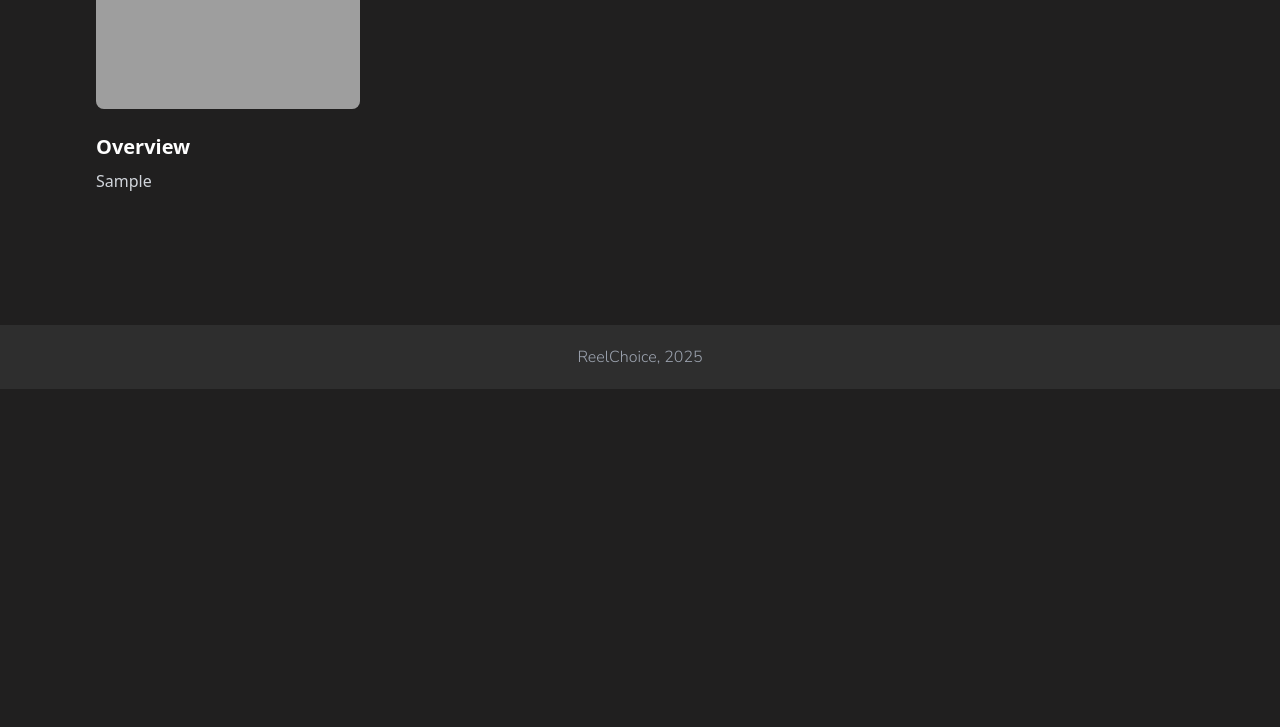
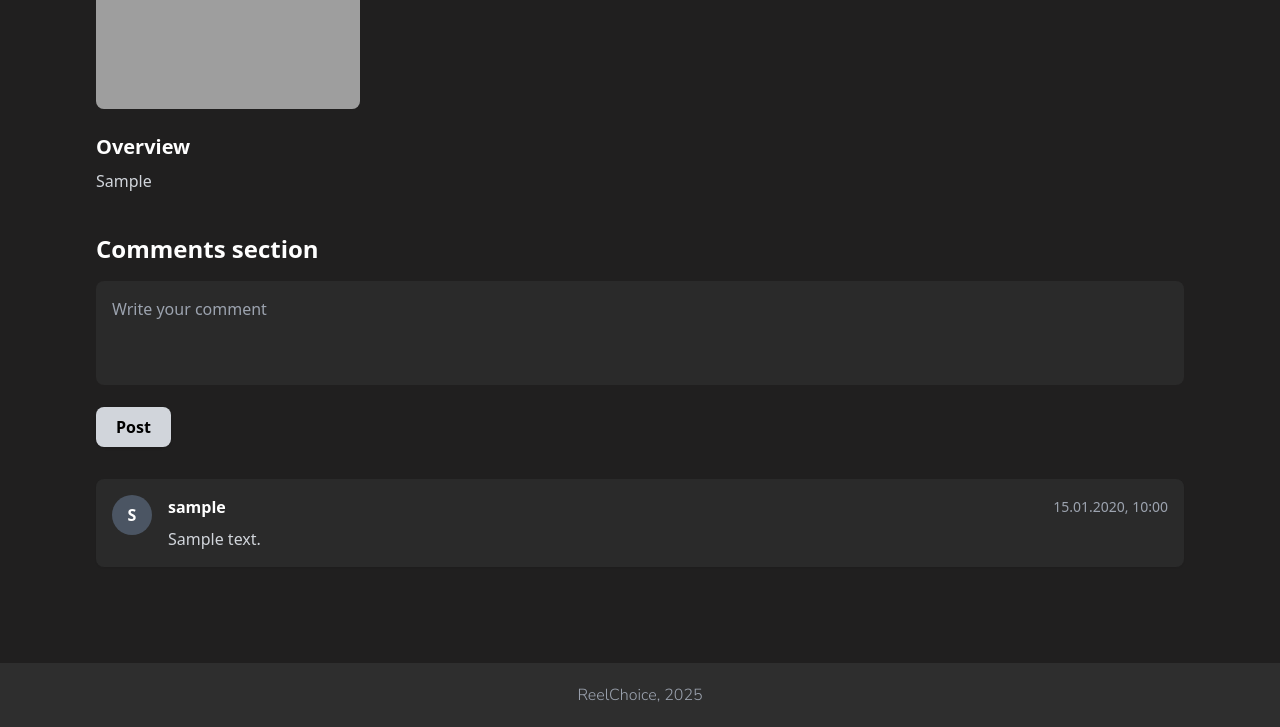
Before and after one commit to kkhrystynaa/ReelChoice, a Django app: page /movie/1/ in a window 1280 px wide. Shown: the part 411-1138 px from the top of the page. Before the commit the page ends 800 px from the top, so only its background shows below. Run offline with Django 5.2, Linux system fonts and the light colour scheme; a user stored in the database is signed in; tables that the repository leaves empty hold one stand-in row (values such as "Sample post"); some libraries are stand-ins or nearby versions; grey boxes are pictures that could not be loaded.

Commit message:
Added Comments Section

```diff
--- /dev/null
+++ b/reelchoice_app/forms.py
@@ -0,0 +1,14 @@
+from django import forms
+from .models import Comment
+
+class CommentForm(forms.ModelForm):
+    class Meta:
+        model = Comment
+        fields = ['content']
+        widgets = {
+            'content': forms.Textarea(attrs={
+                'placeholder': 'Write your comment',
+                'rows': 3,
+                'class': 'w-full p-4 bg-[#2a2a2a] text-white rounded-lg resize-none focus:outline-none focus:ring-2 focus:ring-gray-500'
+            })
+        }
--- a/reelchoice_app/templates/movie_detail.html
+++ b/reelchoice_app/templates/movie_detail.html
@@ -33,10 +33,13 @@
           <div class="items-center gap-2 text-sm mb-4">
             <span class="font-light italic text-lg">
               Year: {{ movie.release_date|date:"Y" }}<br>
-              Duration: {{ movie.runtime }} min</span>
+              Duration: {{ movie.runtime }} min
+            </span>
             <div class="flex items-center">
-              <span class="font-light italic text-lg">Average rating: {{ movie.vote_average|floatformat:1|default:"-" }}</span>
-              <img src="{% static 'images/rating.png' %}" alt="star" class="w-5 h-5 mx-1">
+              <span class="font-light italic text-lg">
+                Average rating: {{ movie.vote_average|floatformat:1|default:"-" }}
+              </span>
+              <img src="{% static 'images/rating.png' %}" alt="star" class="w-5 h-5 mx-1" />
             </div>
           </div>
 
@@ -55,6 +58,53 @@
         <h2 class="text-xl font-semibold mb-2">Overview</h2>
         <p class="text-gray-300">{{ movie.overview }}</p>
       </div>
+
+      <!-- Comments Section -->
+      <div class="mt-10">
+        <h2 class="text-2xl font-semibold mb-4 text-white">Comments section</h2>
+
+        {% if user.is_authenticated %}
+          <form method="post" class="mb-8">
+            {% csrf_token %}
+            <div>
+              {{ form.content }}
+            </div>
+            {% if form_error %}
+              <p class="text-red-400 mt-2">{{ form_error }}</p>
+            {% endif %}
+            <button
+              type="submit"
+              class="mt-4 px-5 py-2 bg-gray-300 text-black rounded-lg hover:bg-[#BA4040] transition font-semibold shadow"
+            >
+              Post
+            </button>
+          </form>
+        {% endif %}
+
+        <!-- Added Comments -->
+        <div class="space-y-6">
+          {% for comment in comments %}
+            <div class="bg-[#2a2a2a] p-4 rounded-lg shadow-sm">
+              <div class="flex items-start gap-4">
+                <div
+                  class="w-10 h-10 bg-gray-600 rounded-full flex items-center justify-center text-white font-bold uppercase"
+                >
+                  {{ comment.user.username|first }}
+                </div>
+                <div class="flex-1">
+                  <div class="flex justify-between items-center">
+                    <span class="font-semibold text-white">{{ comment.user.username }}</span>
+                    <span class="text-sm text-gray-400">{{ comment.created_at|date:"d.m.Y, H:i" }}</span>
+                  </div>
+                  <p class="text-gray-300 mt-2 whitespace-pre-line">{{ comment.content }}</p>
+                </div>
+              </div>
+            </div>
+          {% empty %}
+            <p class="text-gray-500">No comments yet. Be the first to comment!</p>
+          {% endfor %}
+        </div>
+      </div>
     </div>
 
   </main>
--- a/reelchoice_app/views.py
+++ b/reelchoice_app/views.py
@@ -2,11 +2,13 @@ import random
 
 from django.contrib.auth.decorators import login_required
 from django.contrib.auth.forms import UserCreationForm
+from django.core.exceptions import ValidationError
 from django.core.paginator import Paginator
 from django.shortcuts import render, redirect, get_object_or_404
 
+from .forms import CommentForm
 from .models import Movie, Genre, Rating
-from .services import search_movies_by_title, get_user_ratings_data, get_movies_by_genre
+from .services import search_movies_by_title, get_user_ratings_data, get_movies_by_genre, write_comment
 
 
 @login_required
@@ -50,7 +52,6 @@ def home(request):
     return render(request, "home.html", {"sections": sections})
 
 
-
 def authView(request):
     if request.method == "POST":
         form = UserCreationForm(request.POST or None)
@@ -61,12 +62,14 @@ def authView(request):
         form = UserCreationForm()
     return render(request, "registration/signup.html", {"form": form})
 
+
 def search_movies(request):
     query = request.GET.get('q')
     results = []
     if query:
         results = Movie.objects.filter(title__icontains=query)
     return render(request, 'search_results.html', {'query': query, 'movies': results})
+
 
 def ratings_view(request):
     ratings = get_user_ratings_data(request.user)
@@ -85,9 +88,30 @@ def ratings_view(request):
         ]
     return render(request, 'ratings.html', {'ratings': ratings})
 
+
 def movie_details_view(request, movie_id):
-    movie = get_object_or_404(Movie.objects.prefetch_related("genres", "companies", "countries"), id=movie_id)
-    return render(request, "movie_detail.html", {"movie": movie})
+    movie = get_object_or_404(Movie.objects.prefetch_related("genres", "companies", "countries", "comments__user"), id=movie_id)
+
+    comments = movie.comments.all().order_by('-created_at')
+    form = CommentForm()
+    form_error = None
+
+    if request.method == 'POST':
+        form = CommentForm(request.POST)
+        if form.is_valid():
+            try:
+                write_comment(request.user, movie.id, form.cleaned_data["content"])
+                return redirect('reelchoice_app:movie_detail', movie_id=movie.id)
+            except ValidationError as e:
+                form_error = str(e)
+
+    return render(request, "movie_detail.html", {
+        "movie": movie,
+        "form": form,
+        "form_error": form_error,
+        "comments": comments,
+    })
+
 
 def category_view(request, title):
     if title == "Viewers' Choice":
```
Lines whose indentation alone changed are shown as unchanged.
